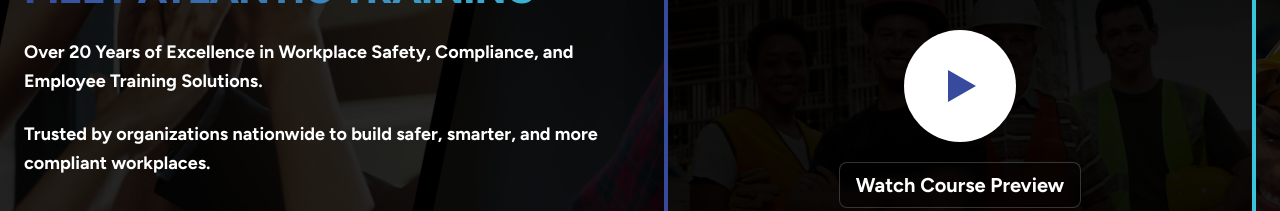
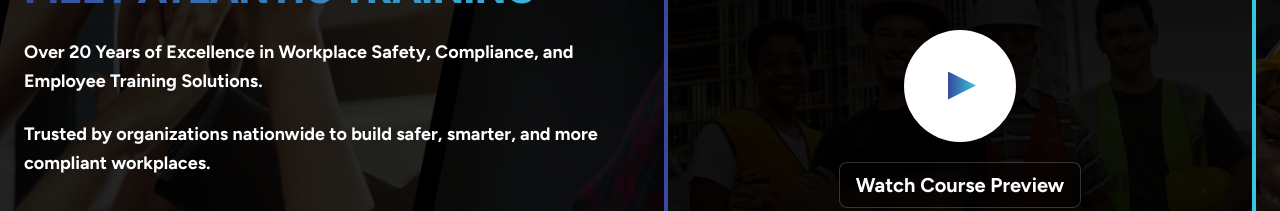
Before and after one commit to suzette-atlantic/Atlantic-Abt-Page-, a React (Vite) app: page / in a window 1280 px wide. Shown: the part 262-473 px from the top of the page. Built offline with nearby package versions, Linux system fonts and the light colour scheme.

Commit message:
Update play button triangle to Atlantic brand gradient

```diff
--- a/src/App.tsx
+++ b/src/App.tsx
@@ -157,8 +157,15 @@ function App() {
                         <div className="absolute inset-0 rounded-full bg-gradient-to-r from-[#374A9E] to-[#3AC4DE] opacity-0 group-hover:opacity-30 blur-xl transition-opacity duration-300 -z-10"></div>
                         {/* Brand-aligned outline ring */}
                         <div className="absolute inset-0 rounded-full border-4 border-transparent group-hover:border-[#3AC4DE]/60 transition-all duration-300 -m-1"></div>
-                        {/* Play icon */}
-                        <div className="w-0 h-0 border-l-[24px] md:border-l-[28px] border-l-[#374A9E] border-t-[14px] md:border-t-[16px] border-t-transparent border-b-[14px] md:border-b-[16px] border-b-transparent ml-1 transition-transform duration-300 group-hover:scale-110" />
+                        {/* Play icon with gradient */}
+                        <div
+                          className="ml-1 transition-transform duration-300 group-hover:scale-110 md:w-7 md:h-7 w-6 h-6"
+                          style={{
+                            background: 'linear-gradient(to right, #374A9E, #3AC4DE)',
+                            clipPath: 'polygon(0 0, 0 100%, 100% 50%)',
+                            WebkitClipPath: 'polygon(0 0, 0 100%, 100% 50%)'
+                          }}
+                        />
                       </button>
                       {/* Enhanced text with better contrast and prominence */}
                       <p className="text-white font-bold text-lg md:text-xl drop-shadow-2xl bg-black/30 px-4 py-2 rounded-lg backdrop-blur-sm border border-white/20 group-hover:bg-black/40 transition-all duration-300">
```
Also changed, not shown: H329LV6hCzY.png (added). Lines whose indentation alone changed are shown as unchanged.
